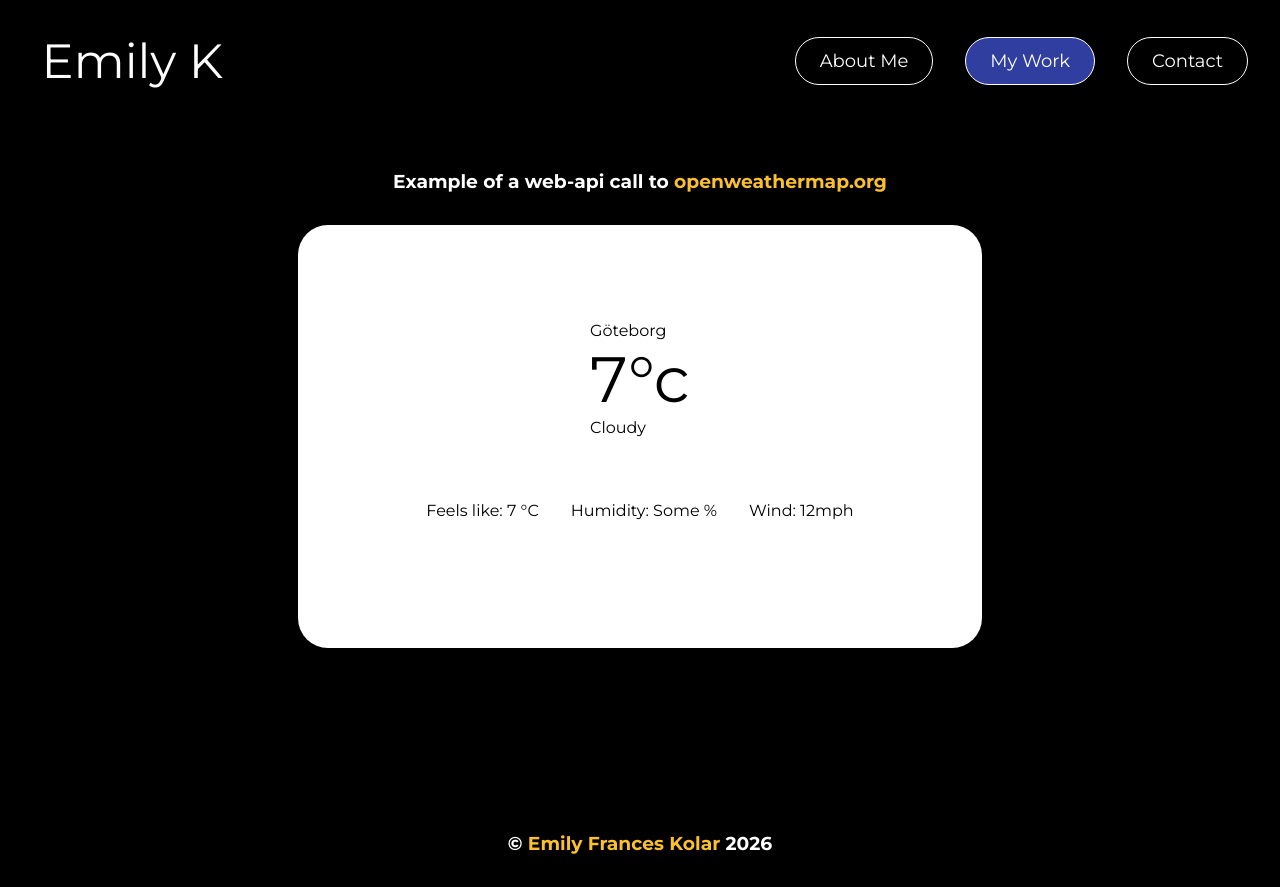
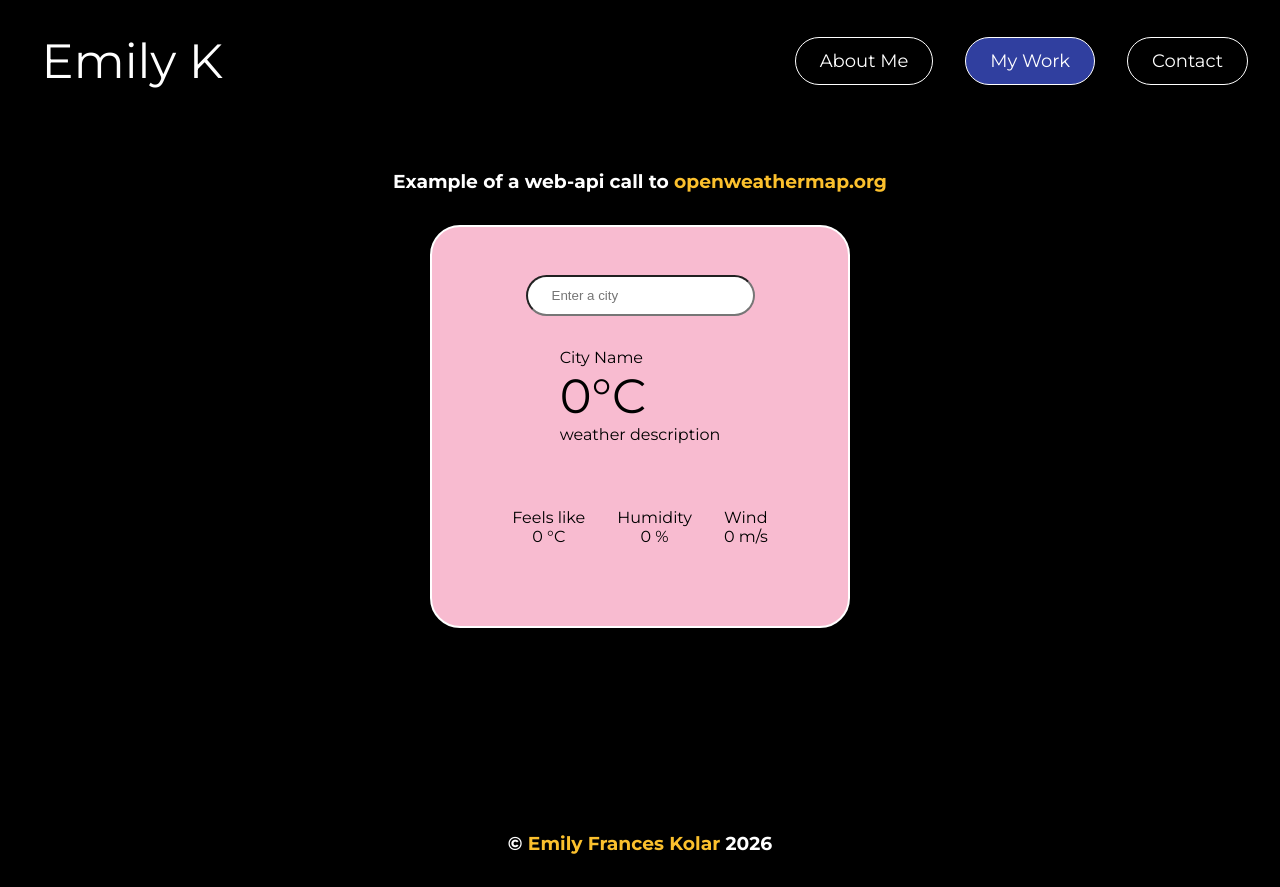
Before and after one commit to emilyfranceskolar/react-app, a React (Vite) app: page /work in a window 1280 px wide. Built offline with nearby package versions, Linux system fonts and the light colour scheme.

Commit message:
adding weather api, work.tsx & work.css

```diff
--- /dev/null
+++ b/src/data/weather-api.tsx
@@ -0,0 +1,17 @@
+import type { KeyboardEvent } from "react";
+
+export default async function getWeatherByInput(
+  event: KeyboardEvent<HTMLInputElement>,
+  location: string,
+) {
+  //openWeather
+  const url = `https://api.openweathermap.org/data/2.5/weather?q=${location}&appid=c44c3f2fcab621d682e1d711bdcf2022&units=metric`;
+  if (event.key === "Enter") {
+    const response = await fetch(url);
+
+    if (!response.ok) {
+      throw new Error(`Weather api called failed (${response.status})`);
+    }
+    return response.json();
+  }
+}
--- a/src/pages/work.css
+++ b/src/pages/work.css
@@ -17,17 +17,28 @@
     margin-top: 2rem;
     border-radius: 30px;
     color: var(--bg-color);
-    background-color: var(--text-color);
+    border: 2px solid var(--text-color);
+    background-color: var(--color-pink);
     max-width: 800px;
-    padding: 6rem;
+    padding: 3rem;
     display: flex;
     flex-direction: column;
-    align-items: center;
+    place-items: center;
     gap: 2rem;
 }
 
 .temp {
-    font-size: 64px;
+    font-size: 48px;
+}
+
+input {
+    padding: 0.7rem 1.5rem;
+    border-radius: 30px;
+}
+
+.search-top {
+    display: flex;
+    place-items: center;
 }
 
 .search-bottom {
@@ -35,6 +46,4 @@
     gap: 2rem;
     text-align: center;
     padding: 2rem;
-    /* border-radius: 18px;
-    background-color: var(--color-pink) */
 }
--- a/src/pages/work.tsx
+++ b/src/pages/work.tsx
@@ -1,8 +1,25 @@
+import { useState } from "react";
+import getWeatherByInput from "../data/weather-api";
 import "./work.css";
 
+type WeatherData = {
+  name: string;
+  main: {
+    temp: number;
+    feels_like: number;
+    humidity: number;
+  };
+  weather: Array<{
+    description: string;
+  }>;
+  wind: {
+    speed: number;
+  };
+};
+
 export default function WorkPage() {
-  //openWeather
-  // const url = `https://api.openweathermap.org/data/2.5/weather?q=London,uk&appid=c44c3f2fcab621d682e1d711bdcf2022`;
+  const [data, setData] = useState<WeatherData | null>(null);
+  const [location, setLocation] = useState("");
 
   return (
     <>
@@ -11,22 +28,43 @@ export default function WorkPage() {
         <span className="api-name"> openweathermap.org</span>
       </h3>
       <div className="search-container">
+        <div className="search-bar">
+          <input
+            type="text"
+            value={location}
+            onChange={(e) => setLocation(e.target.value.toLowerCase())}
+            onKeyDown={async (e) => {
+              const result = await getWeatherByInput(e, location);
+              if (result) {
+                setData(result);
+              }
+            }}
+            placeholder="Enter a city"
+          />
+        </div>
         <div className="search-top">
           <div className="location">
-            <p>Göteborg</p>
-            <div className="temp">7°c</div>
-            <div className="description">Cloudy</div>
+            <p>{data ? data.name : "City Name"}</p>
+            <div className="temp">
+              <p> {data ? `${Math.round(data.main.temp)}` : "0"}°C</p>
+            </div>
+            <div className="description">
+              {data ? data.weather[0].description : "weather description"}
+            </div>
           </div>
         </div>
         <div className="search-bottom">
           <div className="feels-like">
-            <p>Feels like: 7 °C</p>
+            <p>Feels like</p>
+            <p>{data ? Math.round(data.main.feels_like) : "0"} °C</p>
           </div>
           <div className="humidity">
-            <p>Humidity: Some %</p>
+            <p>Humidity</p>
+            <p>{data ? data.main.humidity : "0"} %</p>
           </div>
           <div className="wind">
-            <p>Wind: 12mph</p>
+            <p>Wind</p>
+            <p>{data ? data.wind.speed : "0"} m/s</p>
           </div>
         </div>
       </div>
```
Also changed, not shown: src/data/data.json (added, +45 -0 lines).
